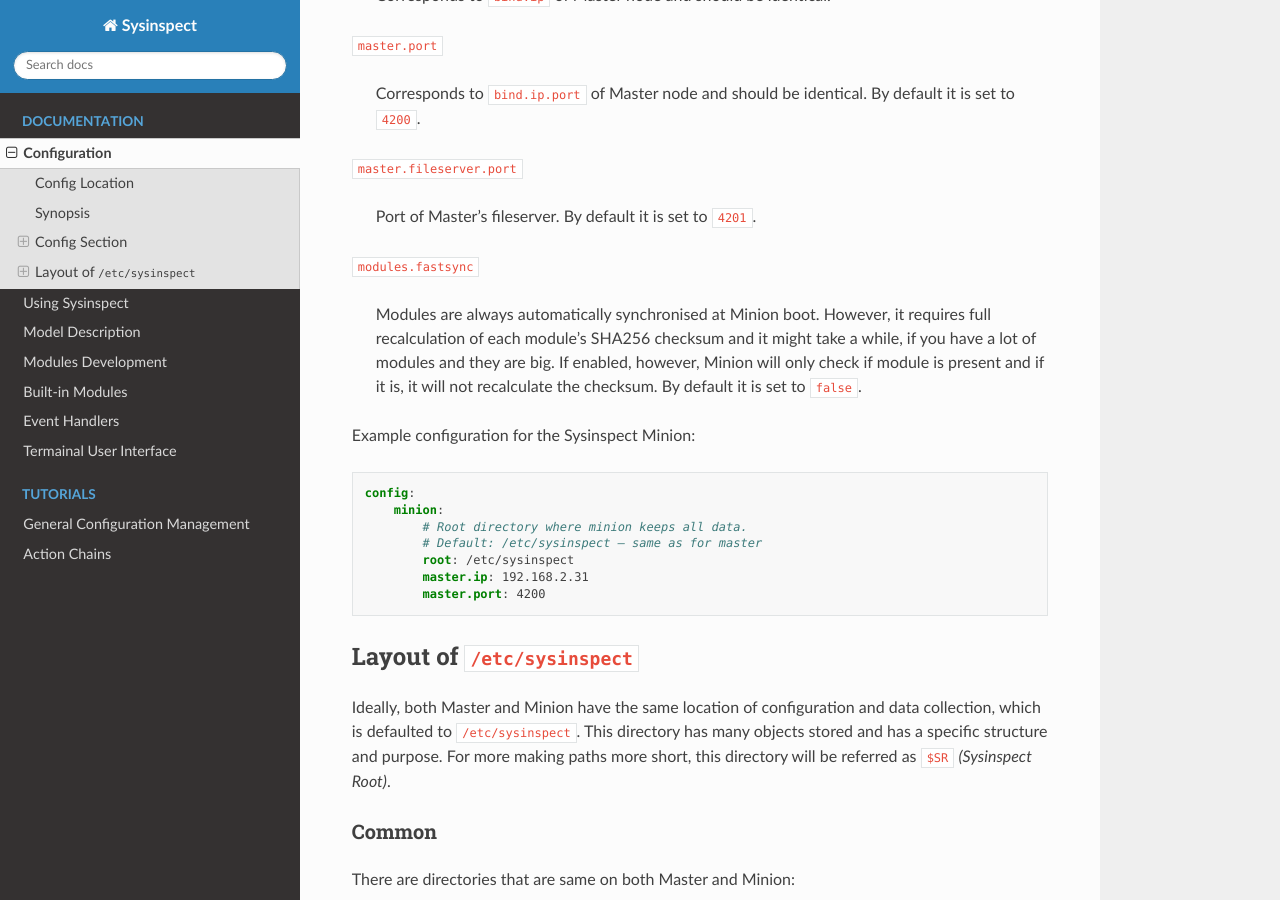
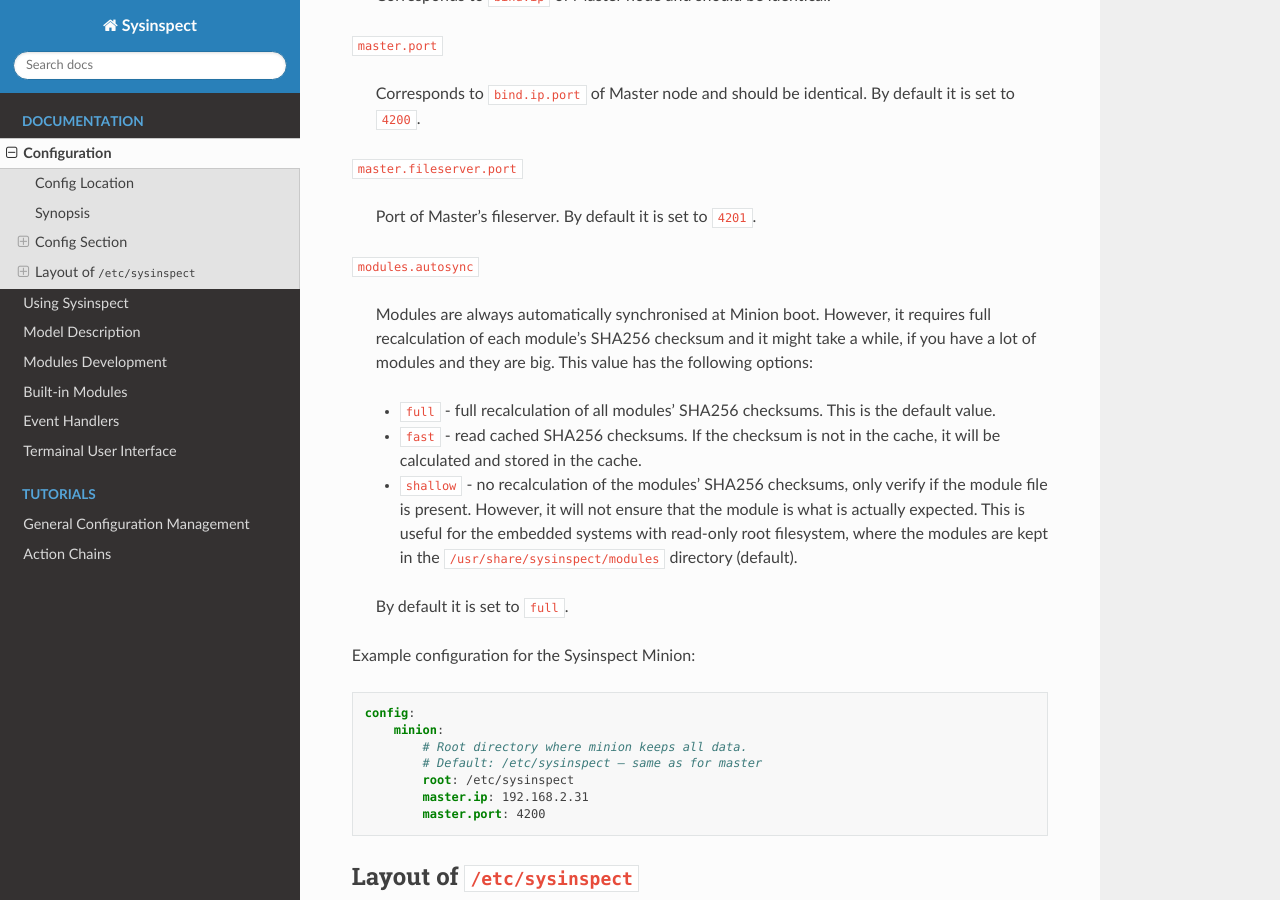
Before and after one commit to tinythings/sysinspect, a Sphinx documentation site: the page built from docs/global_config.rst, in a window 1280 px wide and 900 px high, scrolled down 4269 px. Built offline with Sphinx 7.4.7 and the Read the Docs theme 3.1.0, drawn with Linux system fonts in a browser that asks for light colours.

Commit message:
Update doc on autosync

```diff
--- a/docs/global_config.rst
+++ b/docs/global_config.rst
@@ -213,12 +213,19 @@
 
     Port of Master's fileserver. By default it is set to ``4201``.
 
-``modules.fastsync``
+``modules.autosync``
 
     Modules are always automatically synchronised at Minion boot. However, it requires full recalculation
     of each module's SHA256 checksum and it might take a while, if you have a lot of modules and they are big.
-    If enabled, however, Minion will only check if module is present and if it is, it will not recalculate
-    the checksum. By default it is set to ``false``.
+    This value has the following options:
+
+    - ``full`` - full recalculation of all modules' SHA256 checksums. This is the default value.
+
+    - ``fast`` - read cached SHA256 checksums. If the checksum is not in the cache, it will be calculated and stored in the cache.
+
+    - ``shallow`` - no recalculation of the modules' SHA256 checksums, only verify if the module file is present. However, it will not ensure that the module is what is actually expected. This is useful for the embedded systems with read-only root filesystem, where the modules are kept in the ``/usr/share/sysinspect/modules`` directory (default).
+
+    By default it is set to ``full``.
 
 Example configuration for the Sysinspect Minion:
 
```
